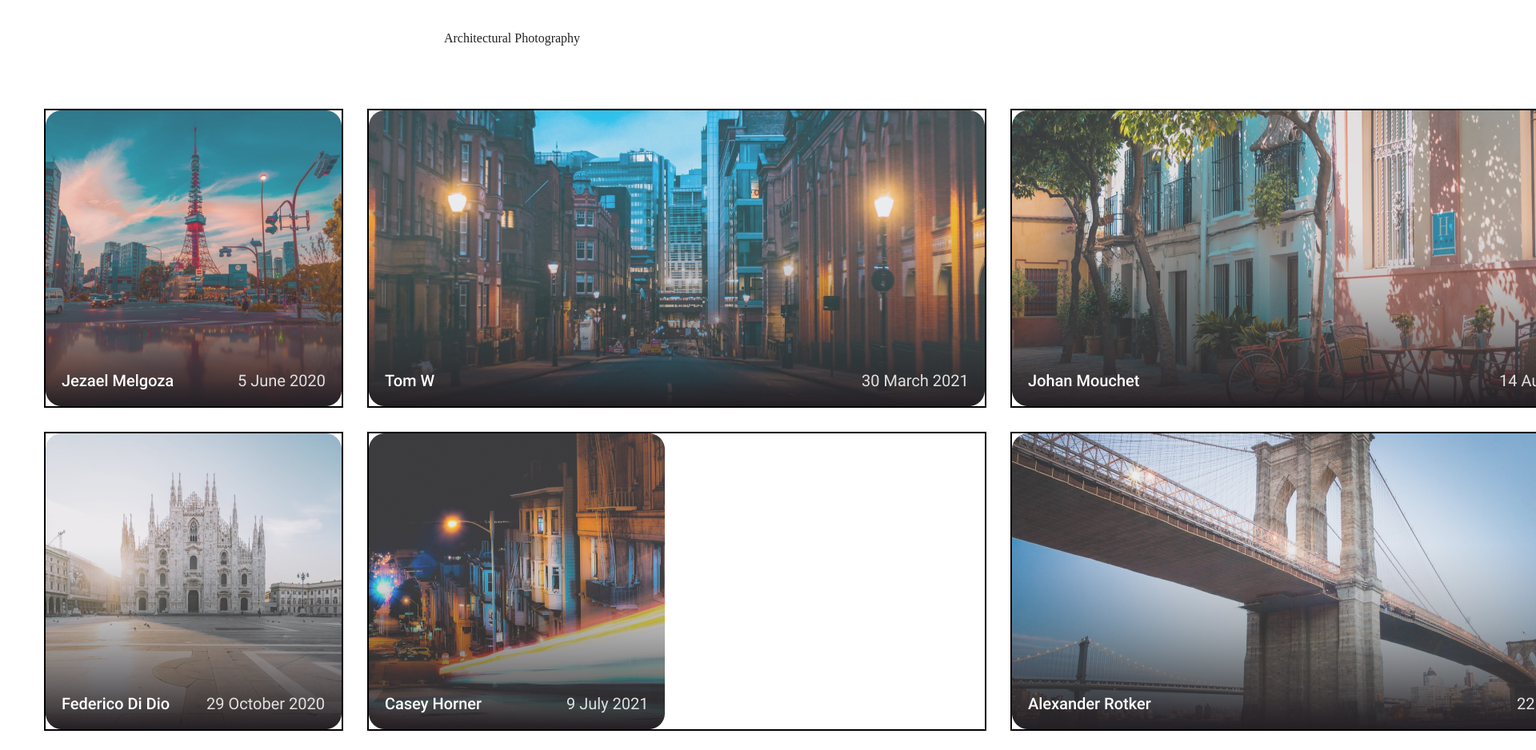
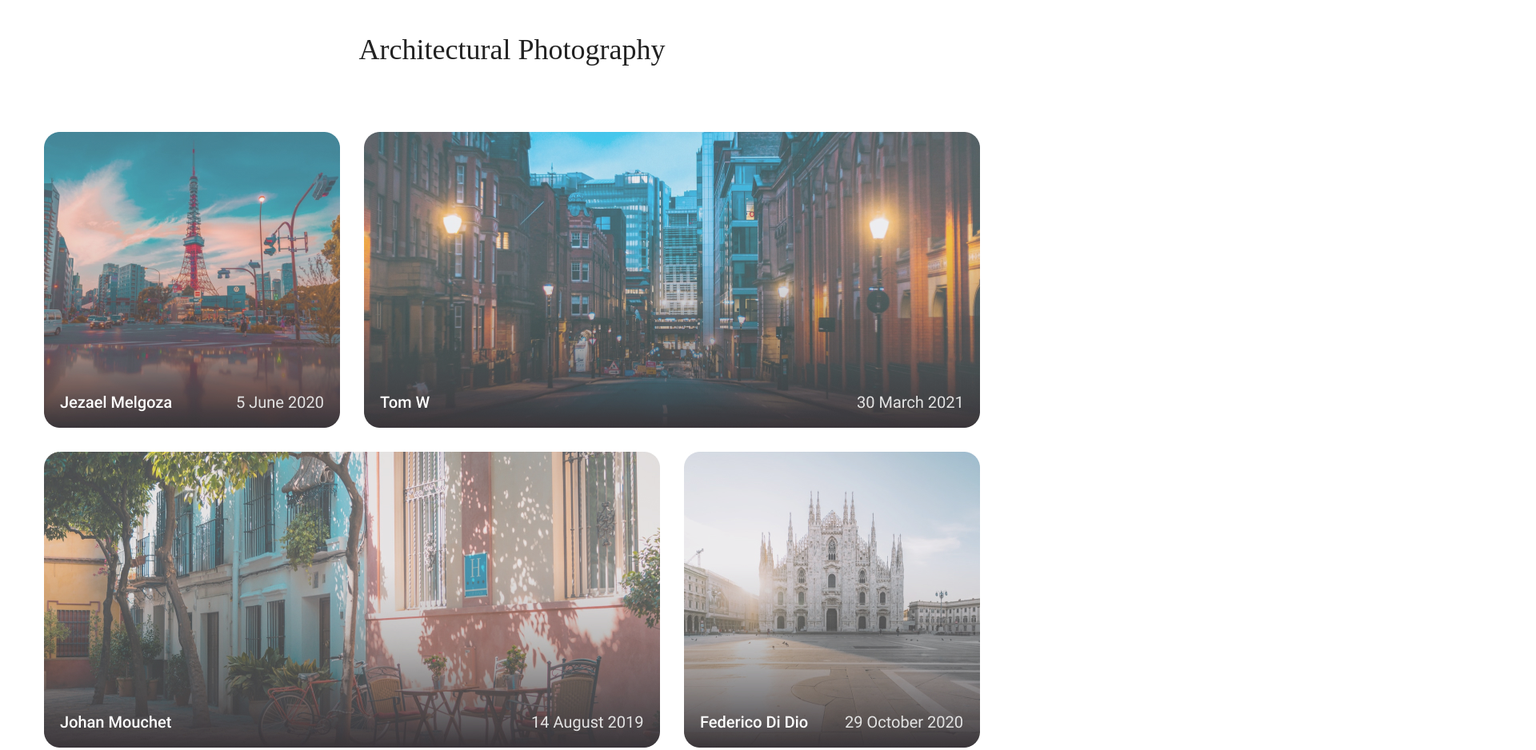
Before and after one commit to AndriiSmolinskyi/Homework-beetroot, a plain HTML site: page index.html in a window 1280 px wide. Shown: the part 80-1018 px from the top of the page at 80% size, 1920 px wide, since content can reach past the window. Drawn offline with Linux system fonts and the light colour scheme.

Commit message:
commit-2

```diff
--- a/css/style.css
+++ b/css/style.css
@@ -2,24 +2,55 @@
    max-width: 1170px;
    width: 100%;
    margin: 0 auto;
-
-   margin: 0px auto;
    margin-top: 120px;
 }
 
 h2 {
-   font-family: "Delius Unicase";
+   font-family: 'Delius Unicase';
+   font-style: normal;
+   font-weight: 400;
+   font-size: 36px;
+   line-height: 45px;
    text-align: center;
    margin-bottom: 80px;
 }
 
 .greed-body {
    display: grid;
-   grid-template-rows: 1fr 1fr 1fr;
-   grid-template-columns: 1fr 1fr 1fr;
+   grid-template-columns: repeat(3, 1fr);
+   grid-auto-rows: 1fr;
    gap: 30px;
 }
 
-.item{
-   border: 2px solid black;
+
+.greed-time1 {
+   grid-area: 1/1/2/2;
 }
+
+.greed-time2 {
+   grid-area: 1/2/2/4;
+}
+
+.greed-time3 {
+   grid-area: 2/1/3/3;
+}
+
+.greed-time4 {
+   grid-area: 2/3/3/4;
+}
+
+.greed-time5 {
+   grid-area: 3/1/4/2;
+}
+
+.greed-time6 {
+   grid-area: 3/2/4/4;
+}
+
+.item {
+   opacity: 0.9;
+}
+
+.item:hover {
+   opacity: 1;
+}
```
Also changed, not shown: index.html (+3 -3 lines).
